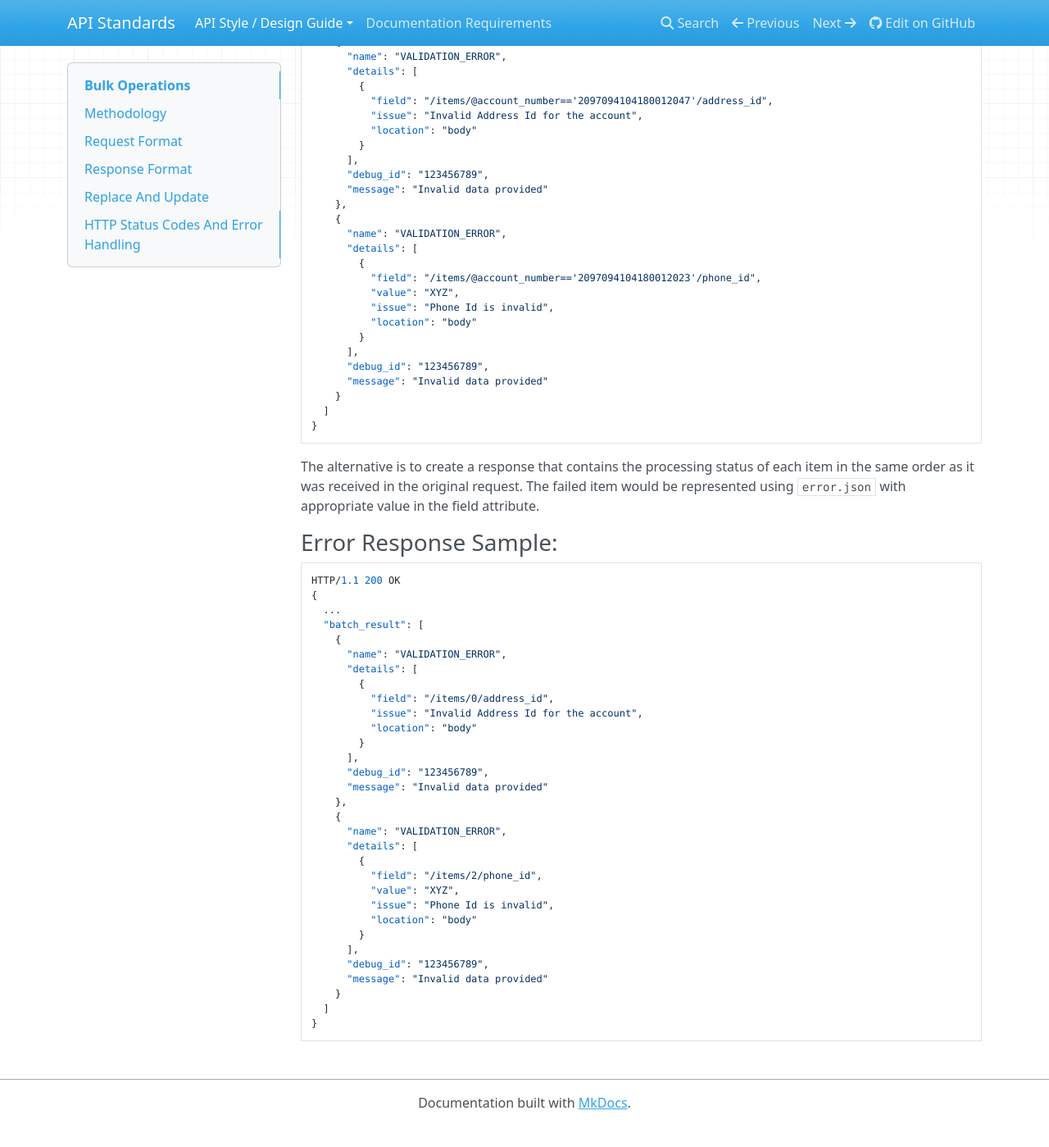
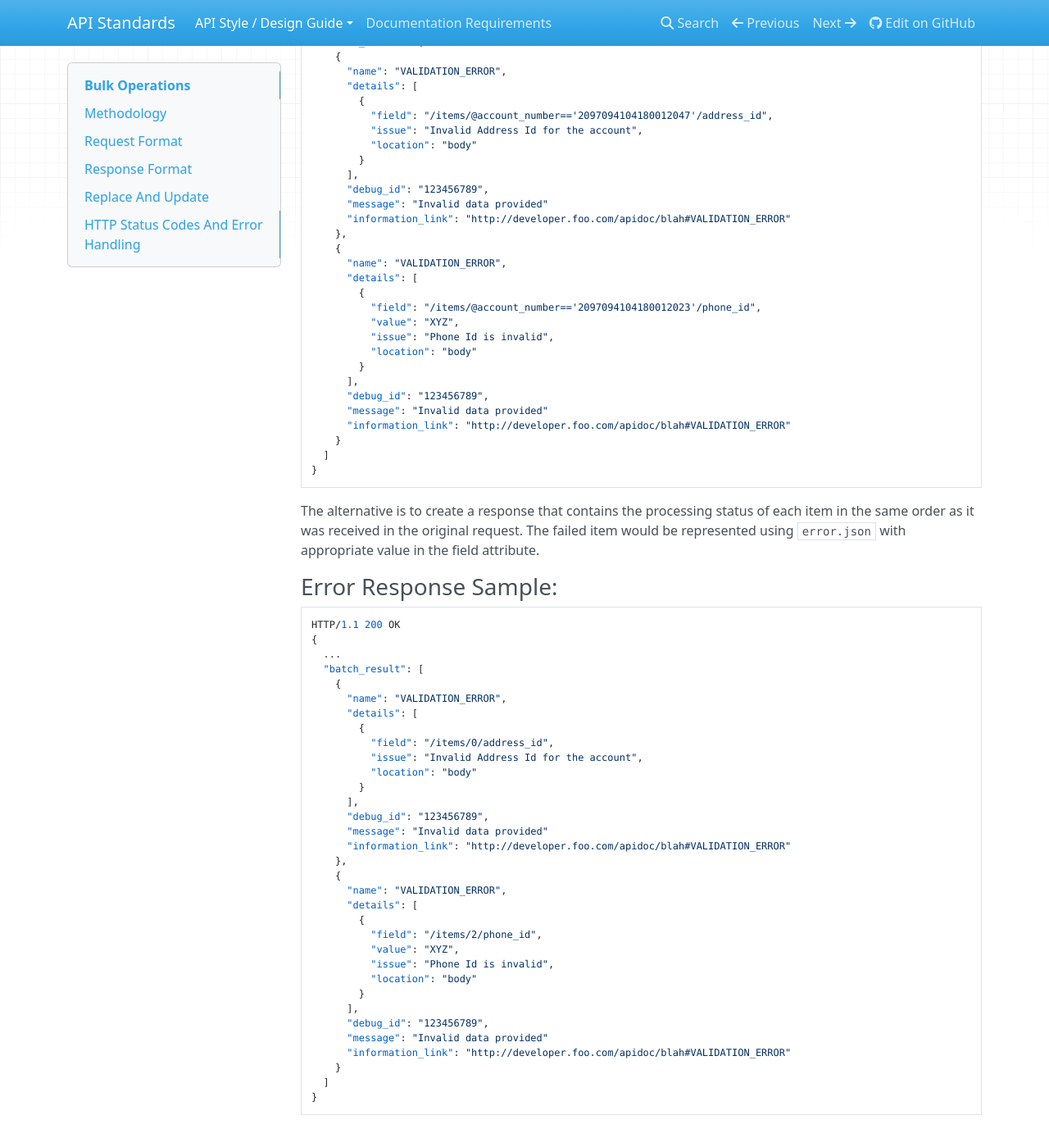
Before and after one commit to ThoughtWorks-DPS/dps-api-styleguide, an MkDocs documentation site: the page built from docs/unified/bulk.md, in a window 1280 px wide and 1400 px high, scrolled down 3349 px. Shown: the whole window at 82% size. Built offline with MkDocs 1.6.1, drawn with Linux system fonts in a browser that asks for light colours; nearby versions of some CDN libraries; before the commit the page ends 4722 px from its top, so only the background shows below that; some of the changed text lies outside the part shown.

Commit message:
minor edits

````diff
--- a/docs/unified/bulk.md
+++ b/docs/unified/bulk.md
@@ -126,7 +126,8 @@ HTTP/1.1 400 Bad Request
     }
   ],
   "debug_id": "123456789",
-  "message": "Invalid data provided"
+  "message": "Invalid data provided",
+  "information_link": "http://developer.foo.com/apidoc/blah#VALIDATION_ERROR"
 }
 ```
 
@@ -172,6 +173,7 @@ HTTP/1.1 200 OK
       ],
       "debug_id": "123456789",
       "message": "Invalid data provided"
+      "information_link": "http://developer.foo.com/apidoc/blah#VALIDATION_ERROR"
     },
     {
       "name": "VALIDATION_ERROR",
@@ -185,6 +187,7 @@ HTTP/1.1 200 OK
       ],
       "debug_id": "123456789",
       "message": "Invalid data provided"
+      "information_link": "http://developer.foo.com/apidoc/blah#VALIDATION_ERROR"
     }
   ]
 }
@@ -211,6 +214,7 @@ HTTP/1.1 200 OK
       ],
       "debug_id": "123456789",
       "message": "Invalid data provided"
+      "information_link": "http://developer.foo.com/apidoc/blah#VALIDATION_ERROR"
     },
     {
       "name": "VALIDATION_ERROR",
@@ -224,6 +228,7 @@ HTTP/1.1 200 OK
       ],
       "debug_id": "123456789",
       "message": "Invalid data provided"
+      "information_link": "http://developer.foo.com/apidoc/blah#VALIDATION_ERROR"
     }
   ]
 }
````
Also changed, not shown: docs/unified/documentation.md (+0 -2 lines), docs/unified/requests.md (+1 -1 lines).
